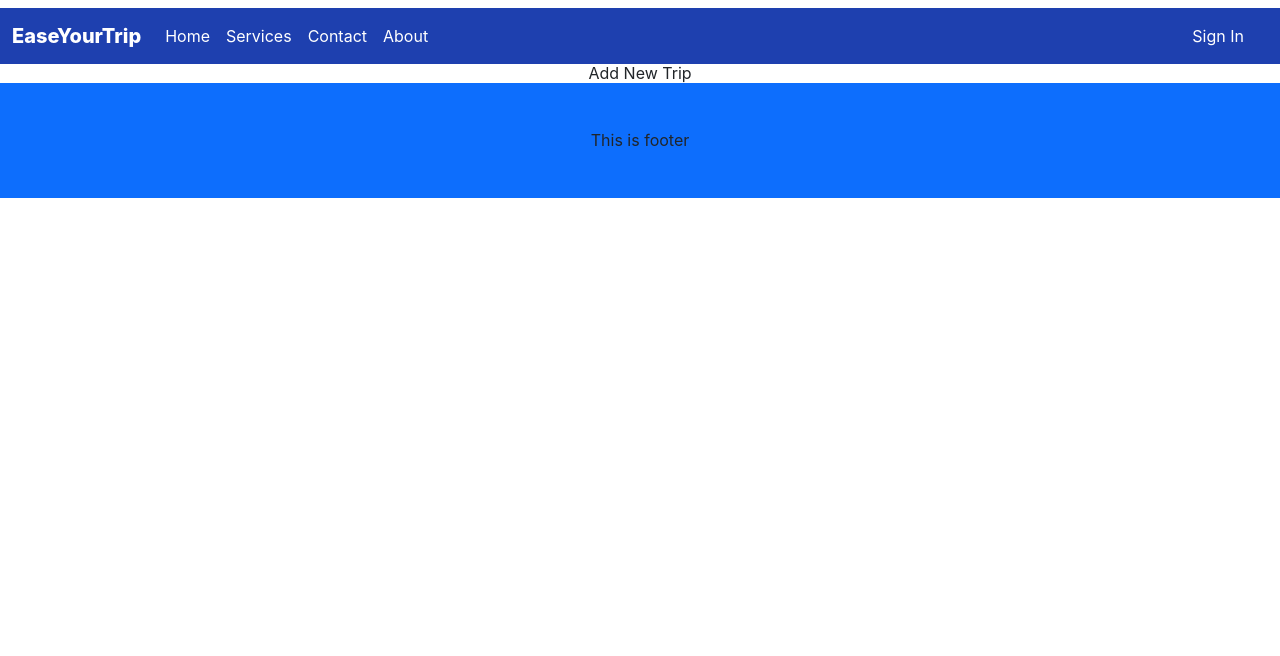
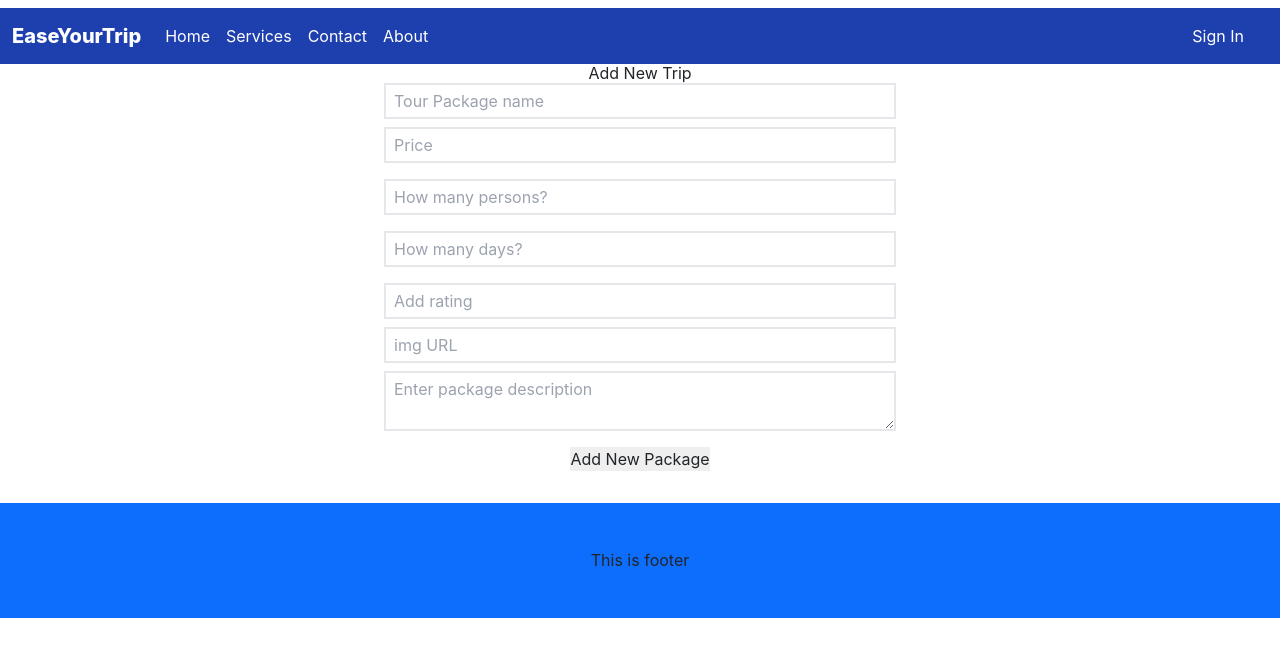
Before and after one commit to softsamiul/ease-your-trip-client, a React (Create React App) app: page /addnewtrip in a window 1280 px wide. Shown: the top 656 px of the page. Built offline with nearby package versions, Linux system fonts and the light colour scheme; no server answers.

Commit message:
add new package added

```diff
--- a/src/pages/AddNewTrip/AddNewTrips.js
+++ b/src/pages/AddNewTrip/AddNewTrips.js
@@ -1,9 +1,43 @@
+import axios from 'axios';
 import React from 'react';
+import { useForm } from 'react-hook-form';
+import { useHistory } from 'react-router';
+const AddNewTrips = () => {
 
-const AddNewTrips = () => {
+    const history = useHistory();
+    const { register, handleSubmit, reset } = useForm();
+    const onSubmit = data => {
+        axios.post('http://localhost:7000/trips',data)
+        .then(response => {
+            console.log(response);
+            if(response.data.insertedId){
+                const url = '/home';
+                history.push(url);
+            }
+
+        })
+    };
     return (
         <div>
             <h2>Add New Trip</h2>
+
+            <form onSubmit={handleSubmit(onSubmit)} className="flex flex-col items-center justify-center w-2/5 mx-auto mb-8">
+                {/*Tour Package name */}
+                <input className="border-2 border-gray d-block py-1 px-2 w-full" {...register("name", { required: true })} placeholder="Tour Package name"/>
+                {/* price */}
+                <input className="border-2 border-gray d-block py-1 px-2 w-full my-2" type="number" placeholder="Price" {...register("price", { required: true })} />
+                {/* person*/}
+                <input className="border-2 border-gray d-block py-1 px-2 w-full my-2" placeholder="How many persons?" type="number" {...register("persons", { required: true })}/>
+                {/* Days */}
+                <input className="border-2 border-gray d-block py-1 px-2 w-full my-2" type="number" placeholder="How many days?" {...register("days", { required: true })}/>
+                {/* Rating */}
+                <input className="border-2 border-gray d-block py-1 px-2 w-full my-2" placeholder="Add rating" type="number" {...register("rating", { required: true })}/>
+                {/* Thumbnail img url */}
+                <input className="border-2 border-gray d-block py-1 px-2 w-full" placeholder="img URL" type="text" {...register("thumbnail", { required: true})} required/>
+                {/* Address */}
+                <textarea className="border-2 border-gray d-block py-1 px-2 w-full my-2" placeholder="Enter package description" {...register("desc")} required/>
+                <input className="mt-2" type="submit" value="Add New Package" />
+            </form>
         </div>
     );
 };
--- a/src/pages/ManageAllTrips/SingleTrip/SingleTrip.js
+++ b/src/pages/ManageAllTrips/SingleTrip/SingleTrip.js
@@ -2,14 +2,14 @@ import React from 'react';
 import './SingleTrip';
 
 const SingleTrip = ({trip}) => {
-    const {fullName, tripPackageName} = trip;
+    const {fullName, tripPackageName, status} = trip;
     console.log(trip)
     return (
         <tr className="border border-gray " style={{height:"40px", padding:"0px 20px"}}>
 
                 <td>{fullName}</td>
                 <td >{tripPackageName}</td>
-                <td>Pending</td>
+                <td>{status}</td>
                 <td className="flex items-center">
                     <button className="flex items-center bg-red-400 py-1 px-2 mr-2">
                         <i class="fas fa-window-close text-white mr-2"></i>
--- a/src/pages/ProcessingBooking/ProcessingBooking.js
+++ b/src/pages/ProcessingBooking/ProcessingBooking.js
@@ -45,6 +45,9 @@ const ProcessingBooking = () => {
                 <input className="border-2 border-gray d-block py-1 px-2 w-full my-2" defaultValue={user.email} {...register("email", { required: true })} readOnly/>
                 {/* Trip package name */}
                 <input className="border-2 border-gray d-block py-1 px-2 w-full my-2" defaultValue={service.name} {...register("tripPackageName", { required: true })} readOnly/>
+                {/* Sending status */}
+                <input  style={{display:"none"}} defaultValue={"Pending"} {...register("status", { required: true })}/>
+
                 {/* City */}
                 <input className="border-2 border-gray d-block py-1 px-2 w-full" placeholder="City" {...register("city", { required: true})} required/>
                 {/* Area pincode */}
```
